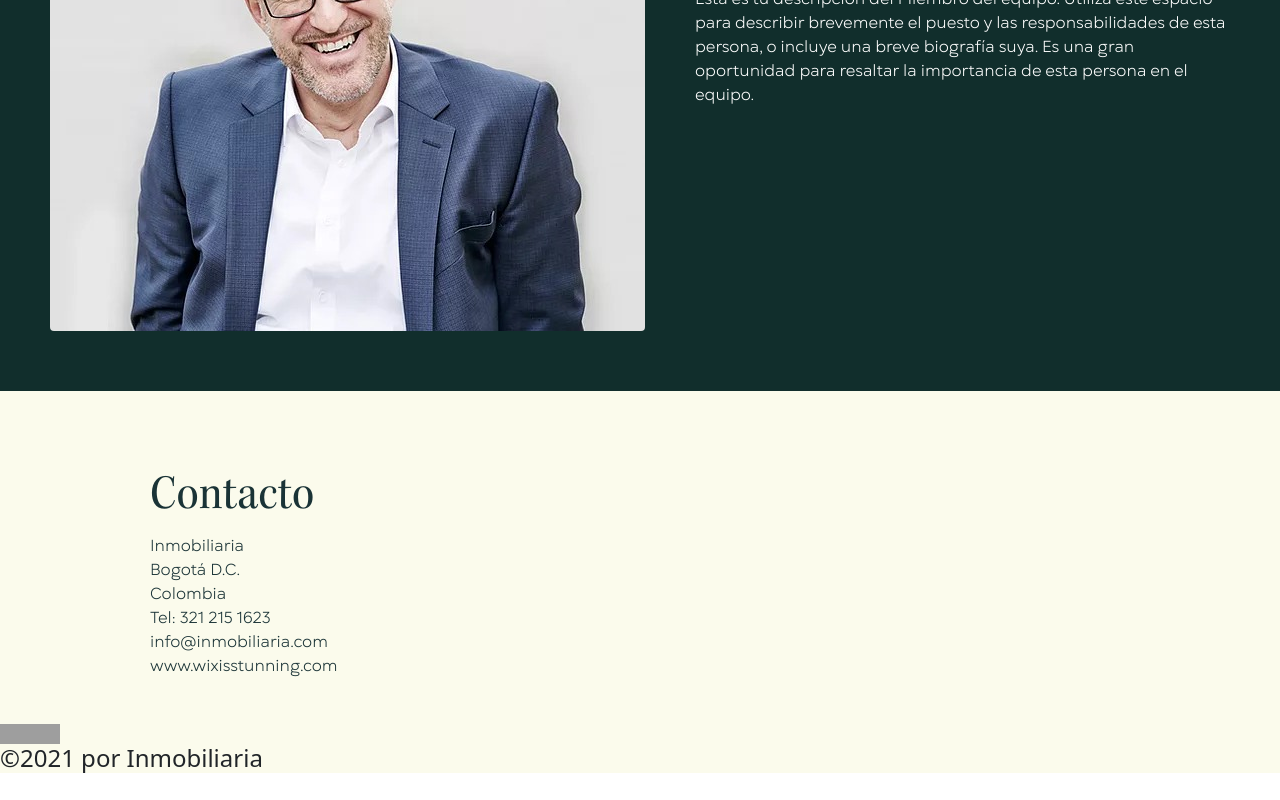
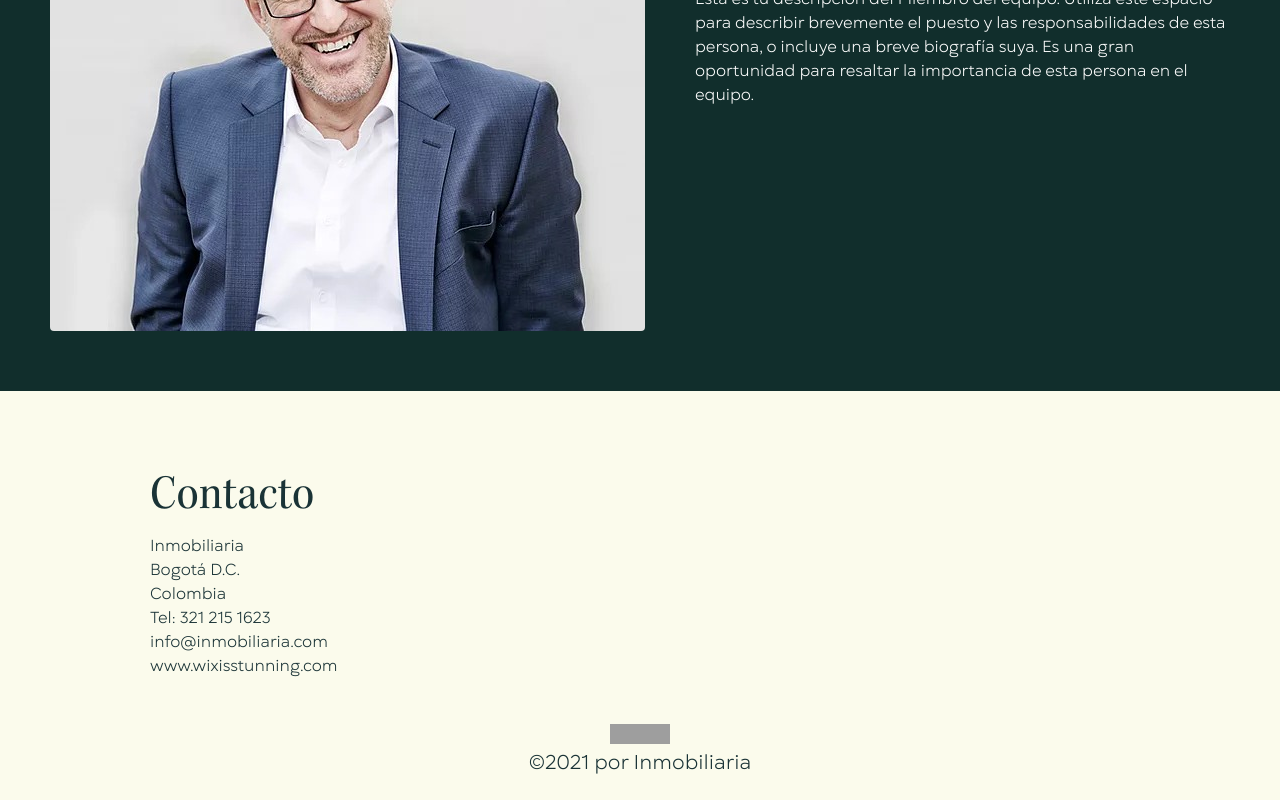
Before and after one commit to angelicamaru/inmobiliaria, a React (Create React App) app: page /info in a window 1280 px wide. Shown: the part 1126-1926 px from the top of the page. Built offline with nearby package versions, Linux system fonts and the light colour scheme; grey boxes are pictures that could not be loaded.

Commit message:
Arreglando diseño de footer

```diff
--- a/src/Components/Footer.js
+++ b/src/Components/Footer.js
@@ -1,10 +1,14 @@
 import SocialN from "./SocialN";
+import classes from './Footer.module.css'
 
 const Footer = () => {
   return (
     <footer>
-      <SocialN />
-      <h4>©2021 por Inmobiliaria</h4>
+      <div className={classes.contenido}>
+        <SocialN />
+        <br></br>
+        <label>©2021 por Inmobiliaria</label>
+      </div>
     </footer>
   );
 };
--- /dev/null
+++ b/src/Components/Footer.module.css
@@ -0,0 +1,13 @@
+.contenido{
+    align-content: center;
+    align-items: center;
+    text-align: center;
+    font-family: GoghBook;
+    color: #1a3336;
+    font-size: 20px;
+    padding-bottom: 20px;
+}
+@font-face {
+    font-family: GoghBook;
+    src: url(/src/Components/Fonts/Gogh-Book.ttf);
+}
```
